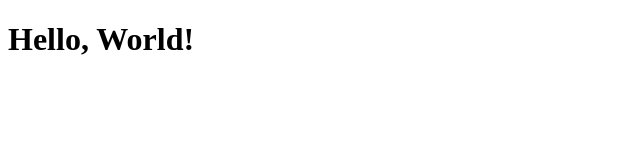
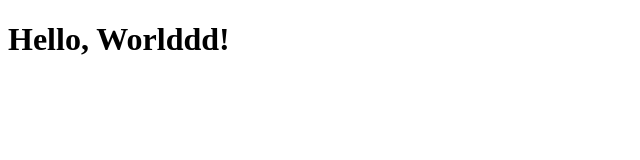
Before and after one commit to Milkmanlamp/Jenkins-Ansible-CICD-, a plain HTML site: page index.html in a window 1280 px wide. Shown: the full height of the page, 0-640 px from the left. Drawn offline with Linux system fonts and the light colour scheme.

Commit message:
Update index.html

```diff
--- a/index.html
+++ b/index.html
@@ -7,6 +7,6 @@
         <title>Document</title>
     </head>
     <body>
-        <h1>Hello, World!</h1>
+        <h1>Hello, Worlddd!</h1>
     </body>
 </html>
```
